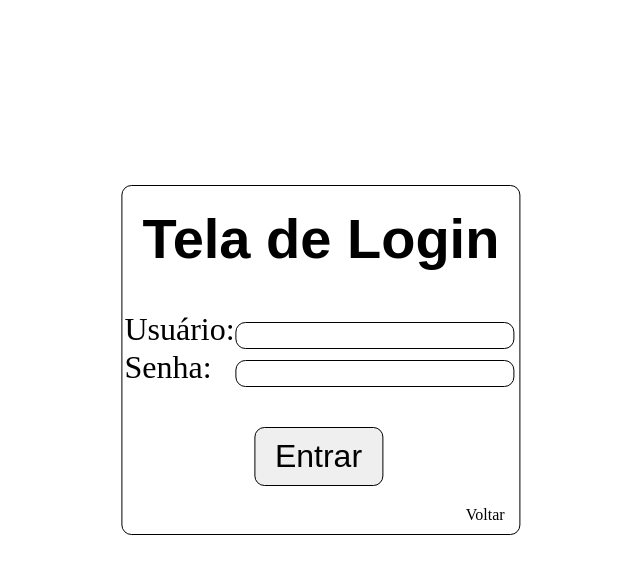
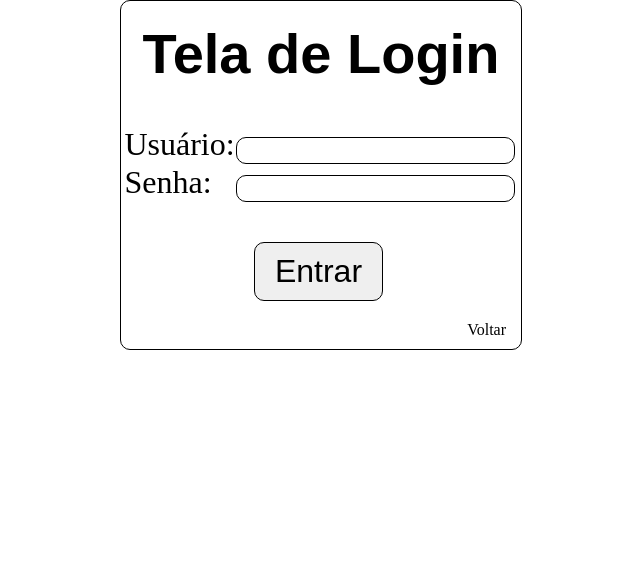
Before and after one commit to victor-gabryel/projeto-cadastro, a plain HTML site: page html/teladelogin.html in a window 1280 px wide. Shown: the whole page, without its empty margins (319-959 px from the left). Drawn offline with Linux system fonts and the light colour scheme.

Commit message:
atualizado

```diff
--- a/estilos/teladelogin.css
+++ b/estilos/teladelogin.css
@@ -46,11 +46,6 @@ body{
 
 /*Principal*/
 main{
-
-    position: absolute;
-    top: 45%;
-    left: 50%;
-    transform: translate(-50%, -50%);
 
     margin: auto;
     max-width: 400px;
```
